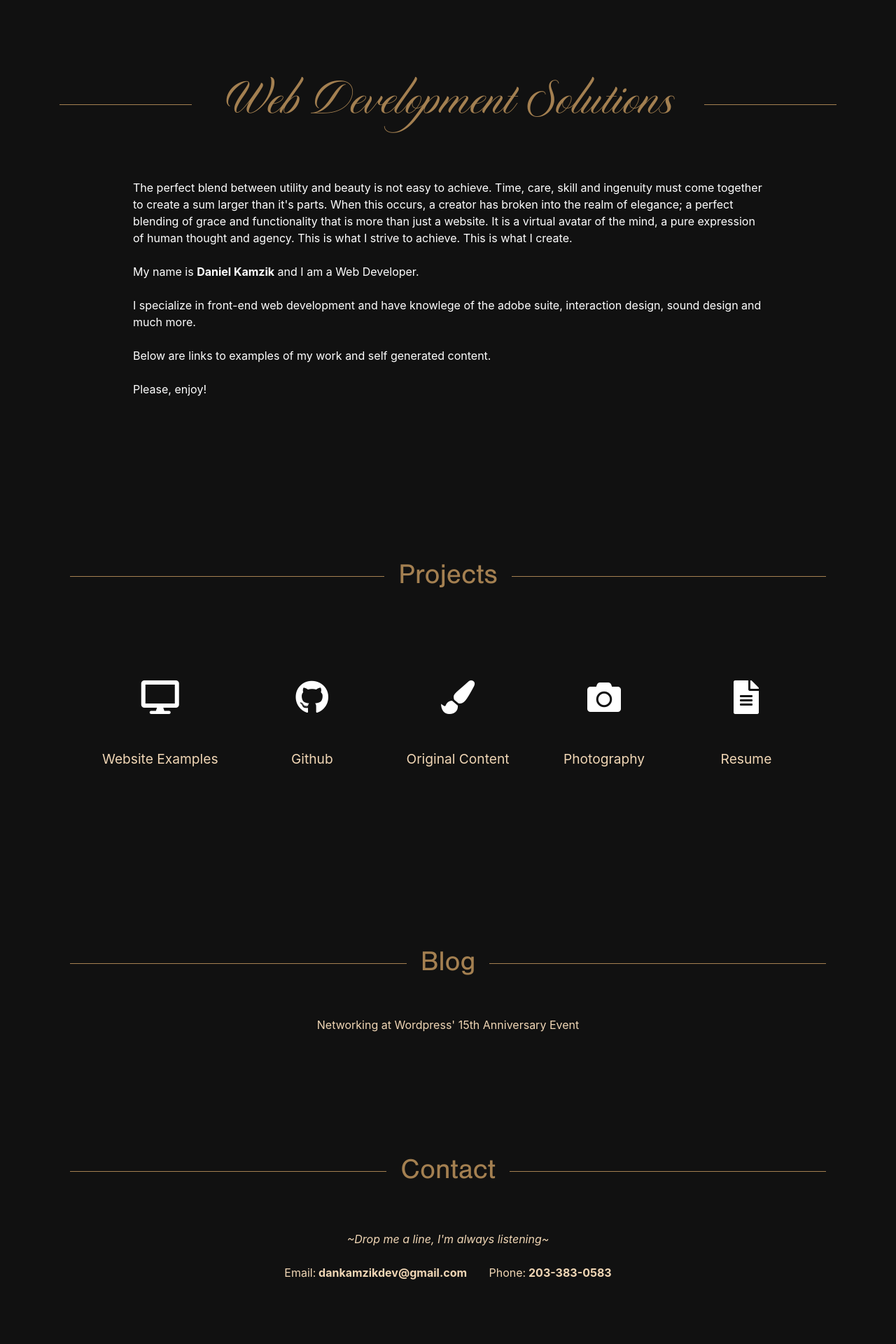
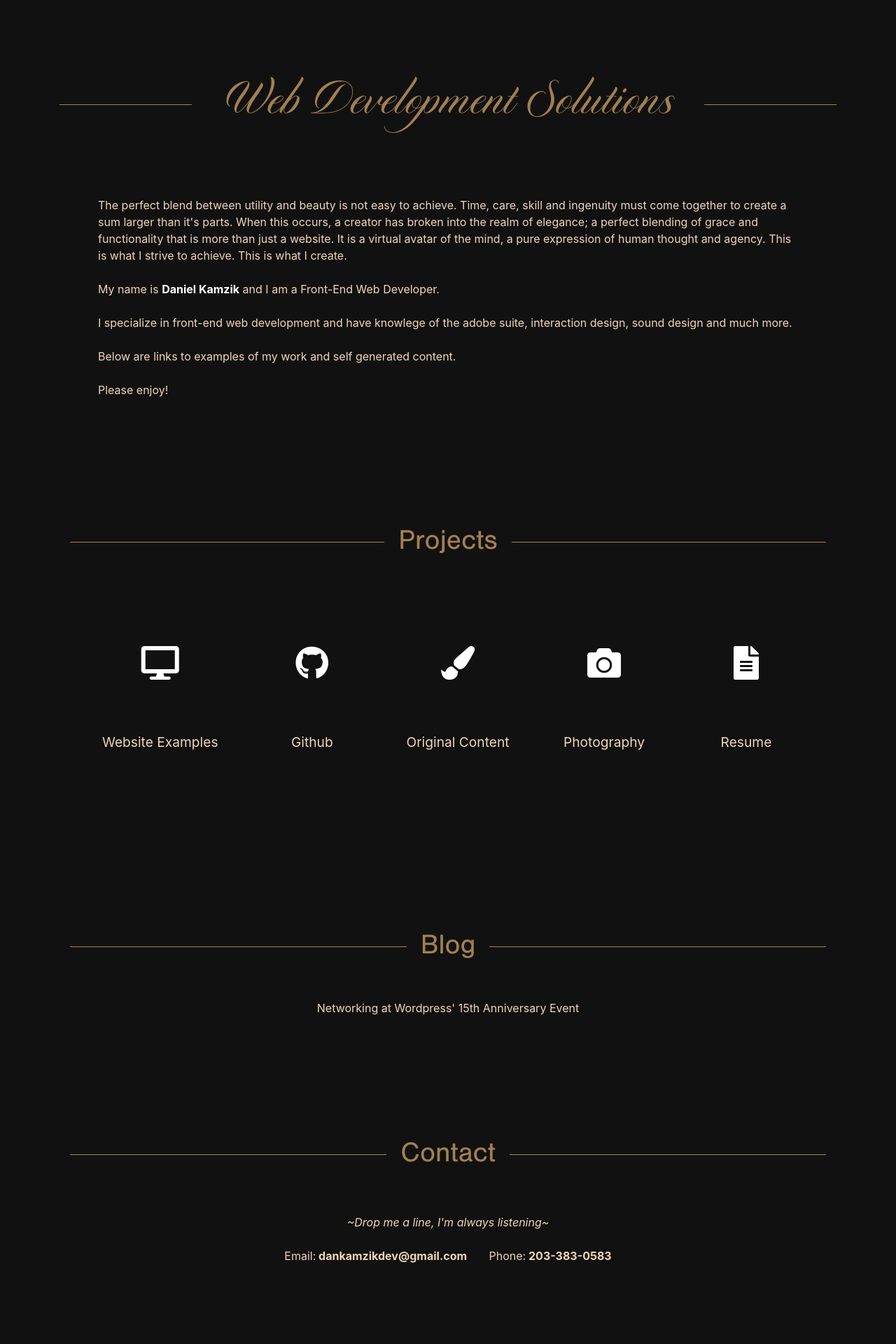
Before and after one commit to dankamzik/dankamzik.github.io, a Jekyll site: the page built from index.html, in a window 1280 px wide. Shown: the part 1041-2961 px from the top of the page at 70% size. Built offline with Jekyll 4.4.1, drawn with Linux system fonts in a browser that asks for light colours; nearby versions of some CDN libraries; after the commit the page ends 2937 px from its top, so only the background shows below that.

Commit message:
Spacing updates
Some spacing and coloring updates

```diff
--- a/_posts/2018-05-28-wordpress-15th-anniversary.markdown
+++ b/_posts/2018-05-28-wordpress-15th-anniversary.markdown
@@ -6,6 +6,7 @@ categories: Digital Life
 ---
 
 Daniel Kamzik
+
 5/27/2018
 
 Hello All,
--- a/css/main.scss
+++ b/css/main.scss
@@ -95,12 +95,14 @@ body {
   color: white;
 }
 
-body p, h1.post-title{
-  color: white;
+body p{
+  color: #F0D6B5;
 }
 
 h1.post-title{
   color: #167AA1;
+  margin-bottom: 25px;
+  margin-top: 25px;
 }
 
 .home {
@@ -145,7 +147,7 @@ padding-top:.5em;
 }
 
 .home .intro-section.section .intro{
-  padding:50px;
+  padding-top: 75px;
   max-width: 1000px;
   margin: 0 auto;
 }
@@ -182,6 +184,7 @@ h1.centerlines:after {
  margin-right: -50%;
 }
 
+/*BUTTONS*/
 
 .buttons-section.section{
   color: $brand-color;
@@ -239,6 +242,7 @@ border-radius: 0;
 
 div.individual-button p{
   color:#F0D6B5;
+  margin-top: 25px;
 }
 
 .page-content{
@@ -404,3 +408,9 @@ a:visited{
 ::-webkit-scrollbar-thumb:hover {
     background: #1111111;
 }
+
+/*BLOG PAGE STYLING*/
+
+.site-nav{
+  display: none;
+}
--- a/index.html
+++ b/index.html
@@ -42,13 +42,13 @@ icons:
       It is a virtual avatar of the mind, a pure expression of human thought and agency. This is what I strive to achieve. This is what I create.
          <br />
         <br />
-        My name is <b>Daniel Kamzik</b> and I am a Web Developer.<br />
+        My name is <b style="color:white;" >Daniel Kamzik</b> and I am a Front-End Web Developer.<br />
         <br />
         I specialize in front-end web development and have knowlege of the adobe suite, interaction design, sound design and much more.<br />
         <br />
         Below are links to examples of my work and self generated content.<br />
         <br />
-        Please, enjoy!
+        Please enjoy!
       </p>
         </div>
   </div>
```
